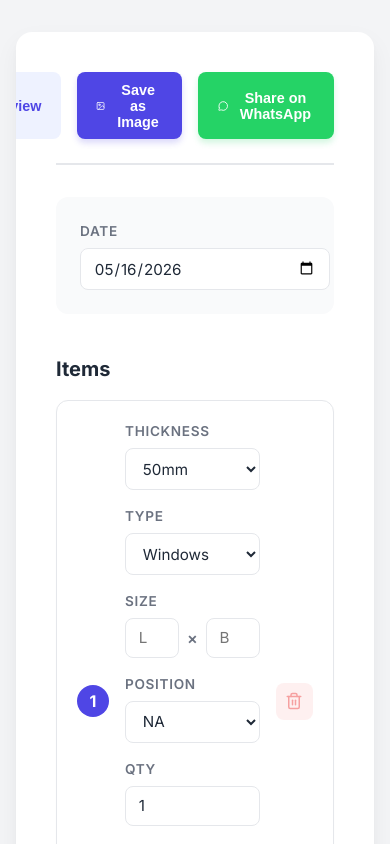
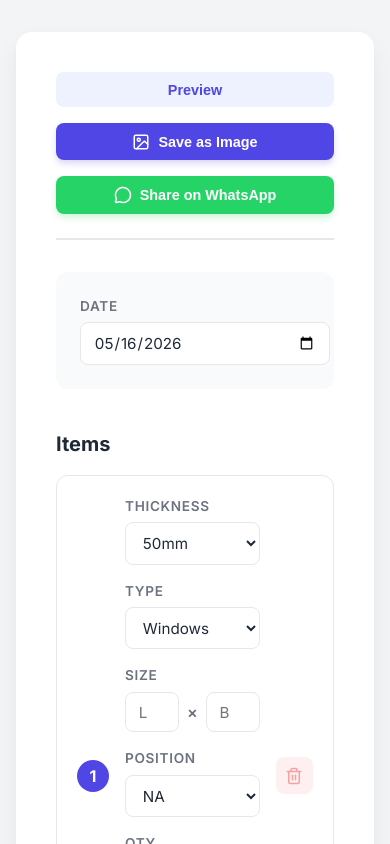
Before and after one commit to asmithavarada/total, a React (Vite) app: page / in a window 390 px wide. Shown: the top 844 px of the page. Built offline with nearby package versions, Linux system fonts and the light colour scheme.

Commit message:
Fix button layout for mobile

```diff
--- a/src/index.css
+++ b/src/index.css
@@ -50,11 +50,22 @@ body {
 
 .action-buttons {
   display: flex;
+  flex-wrap: wrap;
   justify-content: flex-end;
   gap: 1rem;
   margin-bottom: 2rem;
   border-bottom: 2px solid var(--border-color);
   padding-bottom: 1.5rem;
+}
+
+@media (max-width: 600px) {
+  .action-buttons {
+    justify-content: center;
+  }
+  .action-buttons .btn {
+    flex: 1 1 100%;
+    justify-content: center;
+  }
 }
 
 .btn {
```
